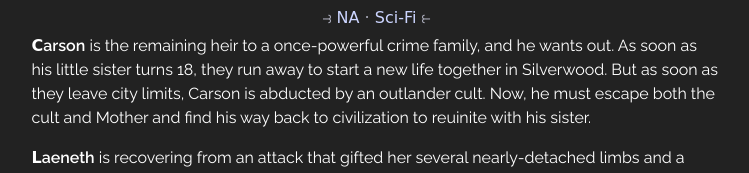
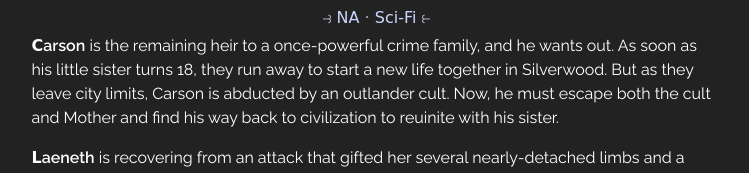
Before and after one commit to EchoeOtto/echoeotto.github.io, a website: page stories.html in a window 1280 px wide. Shown: the part 1022-1195 px from the top of the page, without its empty margins (256-1005 px from the left). Drawn offline with Linux system fonts and the light colour scheme; a web font is replaced by a local one.

Commit message:
Removing redundancy

```diff
--- a/stories.html
+++ b/stories.html
@@ -60,7 +60,7 @@
           <li class="novels-list--book__tags--tag">Sci-Fi</li>
         </ul>
         <article class="novels-list--book__blurb">
-          <p><strong>Carson</strong> is the remaining heir to a once-powerful crime family, and he wants out. As soon as his little sister turns 18, they run away to start a new life together in Silverwood. But as soon as they leave city limits, Carson is abducted by an outlander cult. Now, he must escape both the cult and Mother and find his way back to civilization to reuinite with his sister.</p>
+          <p><strong>Carson</strong> is the remaining heir to a once-powerful crime family, and he wants out. As soon as his little sister turns 18, they run away to start a new life together in Silverwood. But as they leave city limits, Carson is abducted by an outlander cult. Now, he must escape both the cult and Mother and find his way back to civilization to reuinite with his sister.</p>
           <p><strong>Laeneth</strong> is recovering from an attack that gifted her several nearly-detached limbs and a brand new anxiety disorder. Sick of feeling powerless and insignificant, she jumps on the chance to stop a mugging. Turns out, the 'mugger' was trying to steal information for Mother — leaving Laeneth with evidence that could sink the most prominent corporation in Silverwood. To ensure her silence, the CEO offers Laeneth the fame she craves, but a friend warns her that the mogul can't be trusted.</p>
           <p>Despite being strangers, Carson and Laeneth share a secret: both are carriers of Erasure, an infection that decimated the US population almost a century prior. Luckily for them, this strain is supposed to be harmless.</p>
         </article>
```
